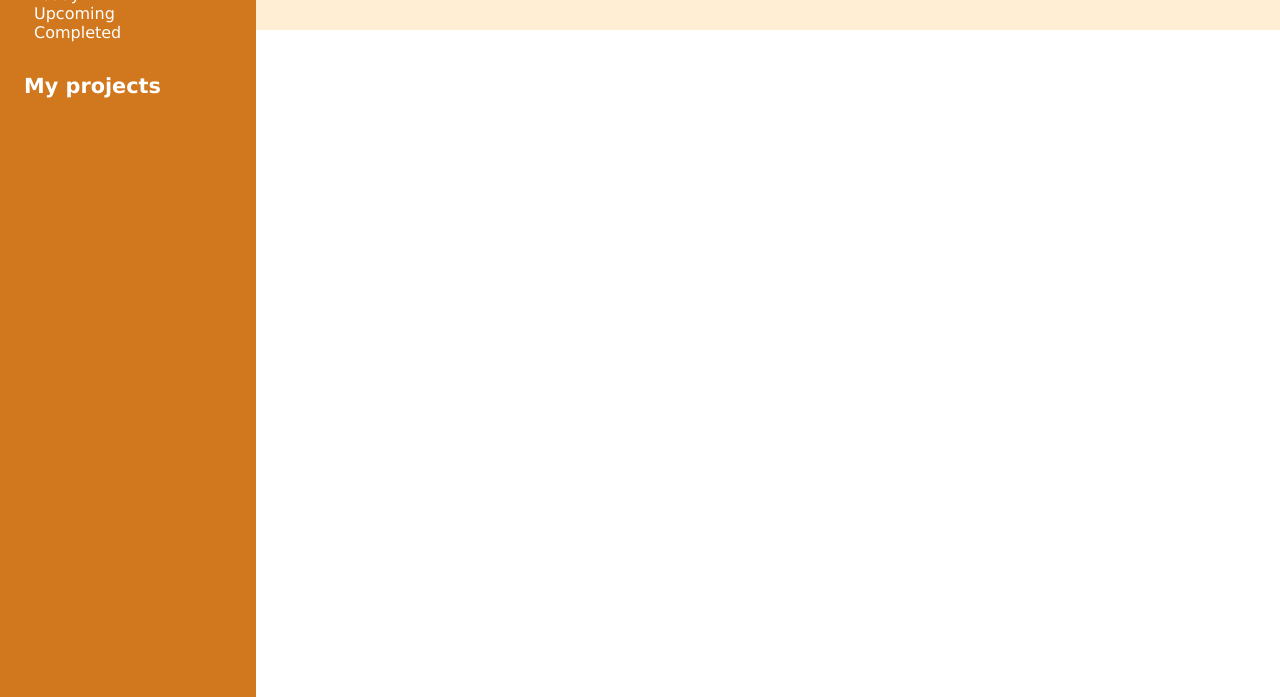
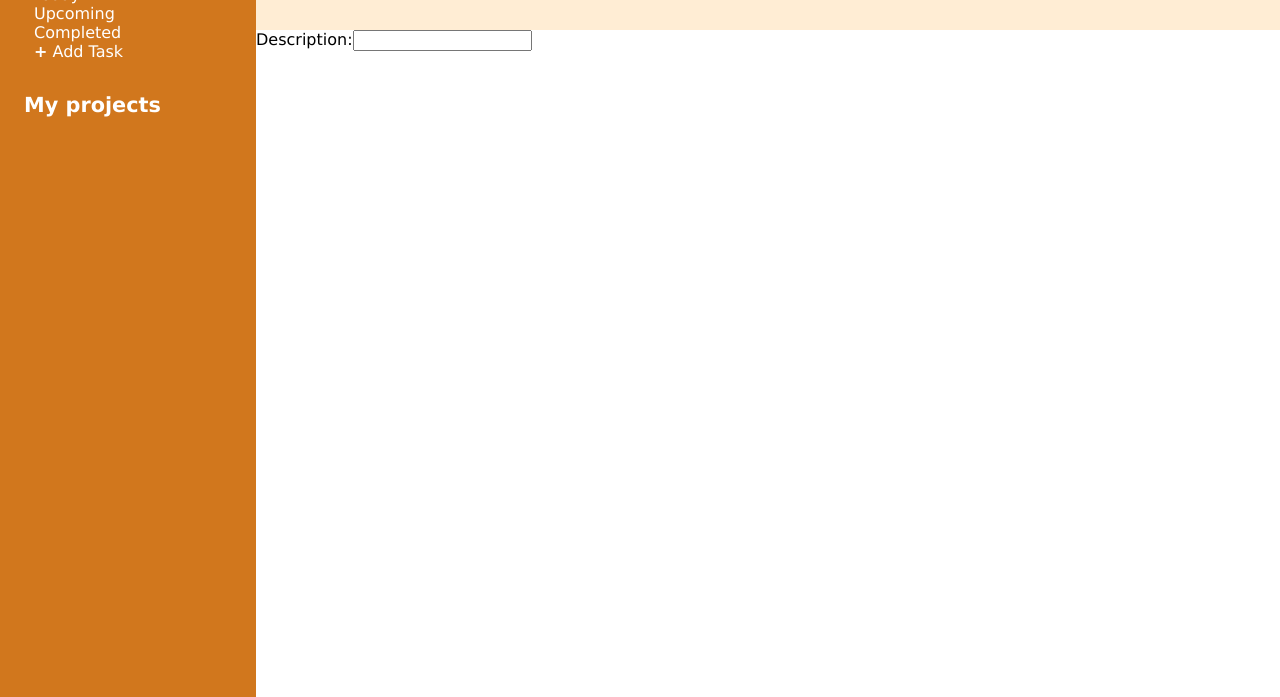
Before and after one commit to ThomGlynnGit/to-do, a website built with webpack: page src/index.html in a window 1280 px wide. Shown: the part 103-800 px from the top of the page. Built offline with nearby package versions, Linux system fonts and the light colour scheme.

Commit message:
Build beginning of add task screen
- Create description input for testing purposes
- export method from taskGUi to index

```diff
--- a/src/index.html
+++ b/src/index.html
@@ -14,6 +14,7 @@
                     <p class="filter">Today</p>
                     <p class="filter">Upcoming</p>
                     <p class="filter">Completed</p>
+                    <p class="filter"><b>+</b> Add Task</p>
                 </div>
             </div>
             <div class="nav-content">
--- a/src/scripts/index.js
+++ b/src/scripts/index.js
@@ -1 +1,4 @@
 import "../style.css";
+import addTaskGui from "./taskGui";
+
+addTaskGui()
--- a/src/scripts/task.js
+++ b/src/scripts/task.js
@@ -97,7 +97,6 @@ class Task {
             this._checked = bool;
         }
     }
-
 }
 
 export default Task;
--- a/src/scripts/taskGui.js
+++ b/src/scripts/taskGui.js
@@ -0,0 +1,32 @@
+import Task from "./task.js"
+
+function addTaskGui(){
+    //form creation
+    const taskForm = document.createElement("form")
+    taskForm.setAttribute("method","post")
+    taskForm.setAttribute("action","#")
+
+    //text inputs
+
+    //description field
+    const descriptContainer = document.createElement("div")
+    descriptContainer.className = "input-container"
+    const descriptInput = document.createElement("input")
+    descriptInput.setAttribute("type","text")
+    descriptInput.setAttribute("name","descript")
+    descriptInput.setAttribute("id","descript")
+    descriptInput.className = "text-input"
+    const descriptLabel = document.createElement("label")
+    descriptLabel.setAttribute("for","descript")
+    descriptLabel.textContent = "Description:"
+    descriptLabel.className = "form-label"
+    descriptContainer.appendChild(descriptLabel)
+    descriptContainer.appendChild(descriptInput)
+
+    taskForm.appendChild(descriptContainer)
+    const contentSpace = document.querySelector(".content")
+    contentSpace.appendChild(taskForm)
+
+}
+
+export default addTaskGui
```
